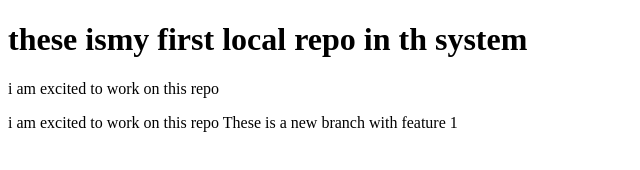
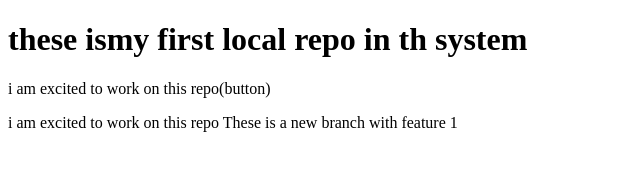
Before and after one commit to Aditya-verma-1/Localrepo, a plain HTML site: page index.html in a window 1280 px wide. Shown: the full height of the page, 0-640 px from the left. Drawn offline with Linux system fonts and the light colour scheme.

```diff
--- a/index.html
+++ b/index.html
@@ -8,7 +8,7 @@
 <body>
     <h1> these ismy first local repo in th system </h1>
     <p>
-        i am excited to work on this repo
+        i am excited to work on this repo(button)
     </p>
     <p>
         i am excited to work on this repo
```
